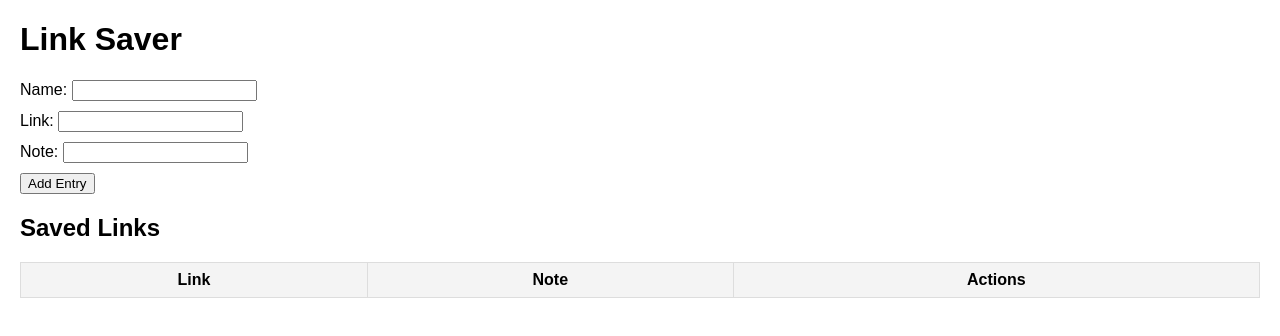
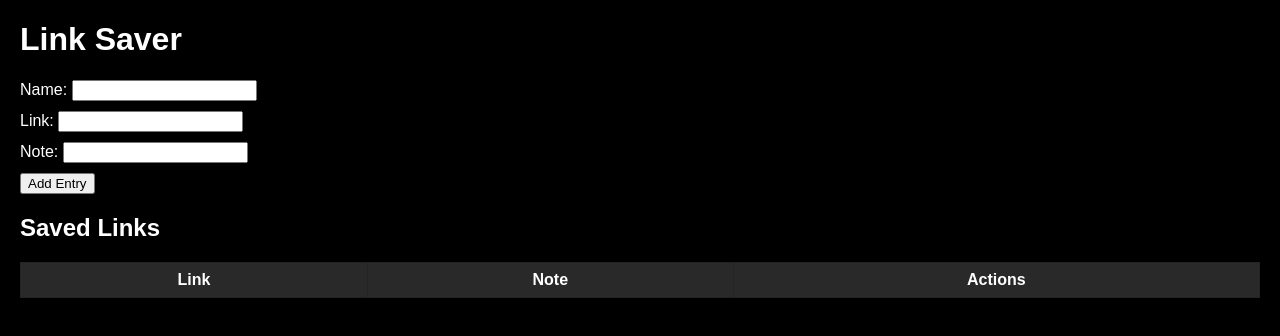
Before and after one commit to Makrayne/LinkSaver, a plain HTML site: page index.html in a window 1280 px wide. Drawn offline with Linux system fonts and the light colour scheme.

Commit message:
Update index.html style

```diff
--- a/index.html
+++ b/index.html
@@ -6,10 +6,11 @@
 		<title>Link Saver</title>
 		<style>
 			body {
-            font-family: Arial, sans-serif;
+			background-color: black;
+			color: white;
+			font-family: sans-serif;
 			margin: 20px;
 			}
-
 			label {
 			display: block;
 			margin-top: 10px;
@@ -19,22 +20,20 @@
 			border-collapse: collapse;
 			}
 			th, td {
-            border: 1px solid #ddd;
+			border: 1px solid #242424;
 			padding: 8px;
 			}
 			th {
-            background-color: #f4f4f4;
+			background-color: #292929;
 			}
 			button {
 			margin-top: 10px;
 			}
-
 			.actions {
 			width: 10%;
 			}
 		</style>
 	</head>
-
 	<body>
 		<h1>Link Saver</h1>
 		<form id="entryForm" autocomplete="off">
@@ -53,7 +52,6 @@
 			<button type="submit" id="addEntryButton">Add Entry</button>
 			<button type="button" id="updateEntryButton" style="display:none;">Update Entry</button>
 		</form>
-
 		<h2>Saved Links</h2>
 		<table>
 			<thead>
@@ -67,7 +65,6 @@
 			<tbody id="bookmarkEntries">
 			</tbody>
 		</table>
-
 		<script>
 			document.addEventListener('DOMContentLoaded', () => {
 			    const entryForm = document.getElementById('entryForm');
@@ -166,5 +163,3 @@
 			    loadEntries();
 			});
 		</script>
-</body>
-</html>
```
Lines whose indentation alone changed are shown as unchanged.
